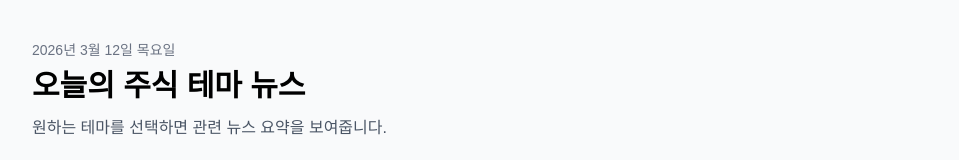
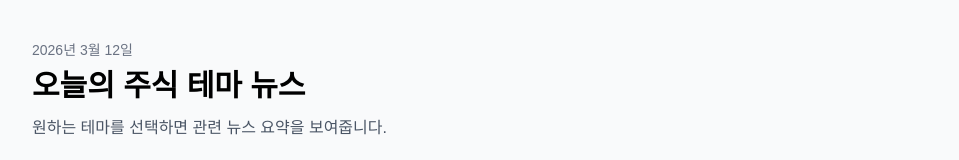
Before and after one commit to StarJins/stock-theme-news, a Next.js app: page / in a window 1280 px wide. Shown: the top 160 px of the page, without its empty margins (160-1119 px from the left). Built offline with nearby package versions, Linux system fonts and the light colour scheme; no server answers.

Commit message:
빌드 에러 수정정

```diff
--- a/src/app/api/themes/[theme]/news/route.ts
+++ b/src/app/api/themes/[theme]/news/route.ts
@@ -1,8 +1,6 @@
 import { NextRequest, NextResponse } from "next/server";
 import { getThemeNewsPage } from "@/server/news/service";
 import { Category, Theme } from "@/types/news";
-
-export const runtime = "nodejs";
 
 const THEMES: Theme[] = ["반도체", "AI", "방산"];
 const CATEGORIES: Category[] = ["전체", "경제", "사회", "정치"];
--- a/src/app/page.tsx
+++ b/src/app/page.tsx
@@ -29,12 +29,16 @@ export default function HomePage() {
 
   const observerRef = useRef<HTMLDivElement | null>(null);
 
-  const today = new Date().toLocaleDateString("ko-KR", {
-    year: "numeric",
-    month: "long",
-    day: "numeric",
-    weekday: "long",
-  });
+  const [today, setToday] = useState("");
+  useEffect(() => {
+    setToday(
+      new Date().toLocaleDateString("ko-KR", {
+        year: "numeric",
+        month: "long",
+        day: "numeric",
+      })
+    );
+  }, []);
 
   const resetAndLoadFirstPage = useCallback(async () => {
     try {
```
